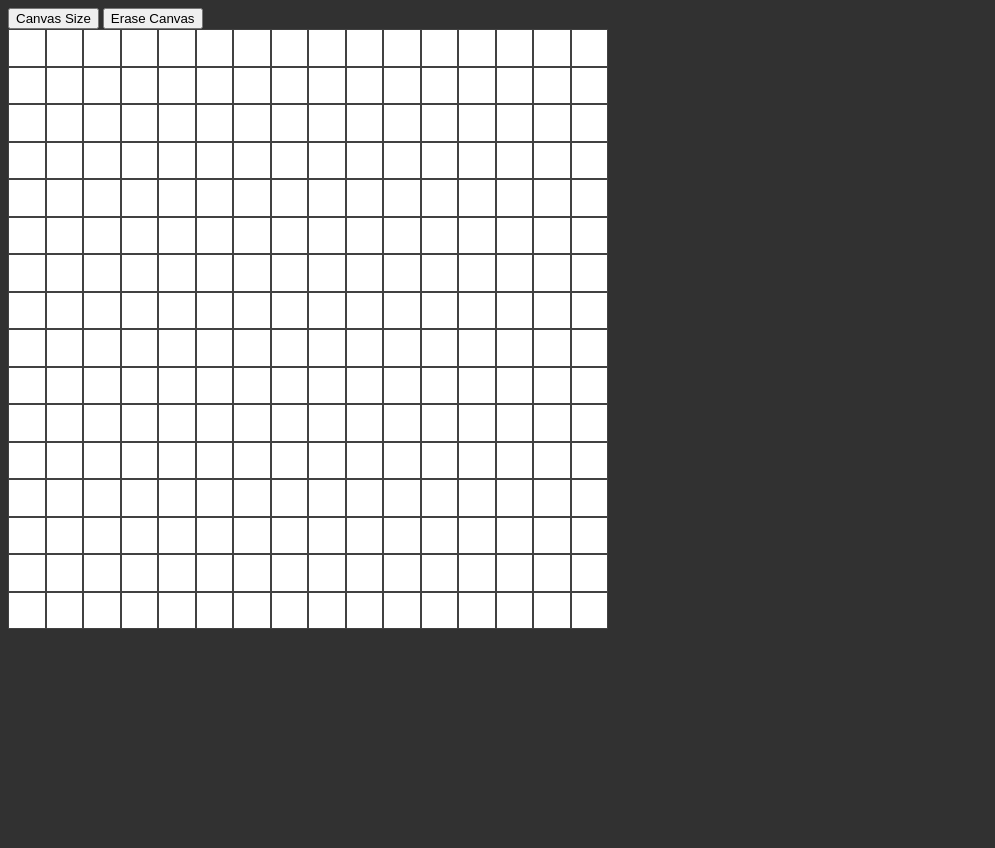
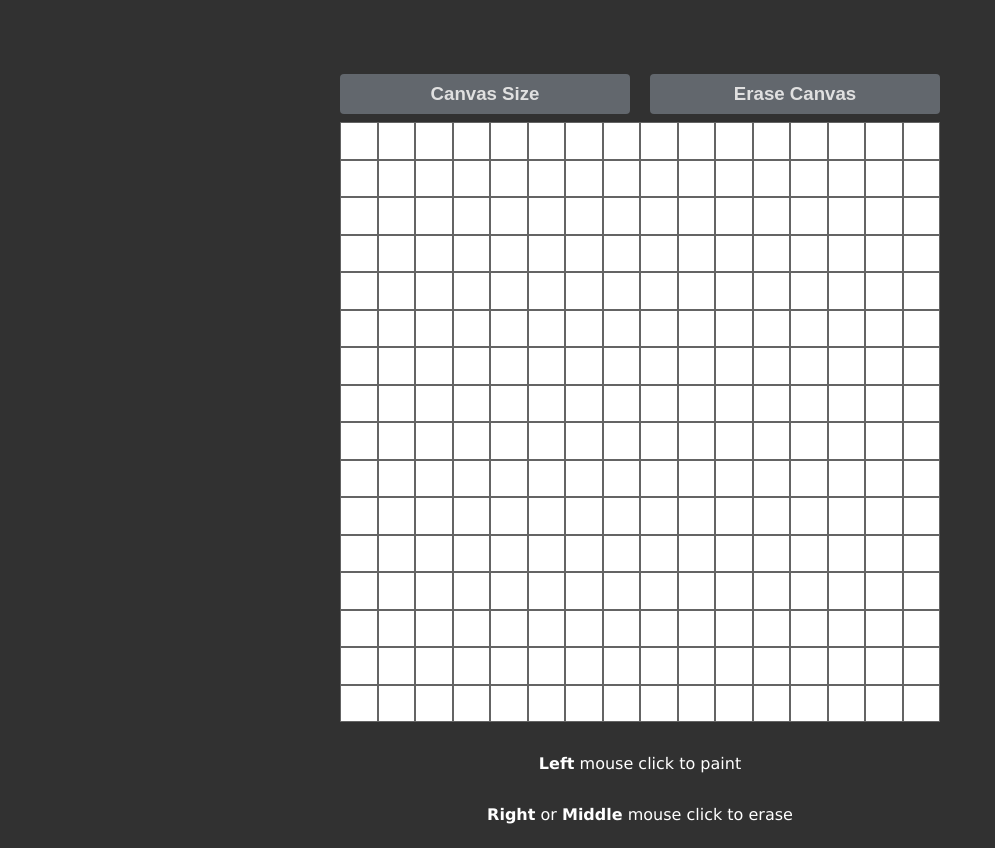
Before and after one commit to Zoldyako/etch-a-sketch, a plain HTML site: page index.html in a window 1280 px wide. Shown: the whole page, without its empty margins (0-995 px from the left). Before the commit the page ends 800 px from the top, so only its background shows below. Drawn offline with Linux system fonts and the light colour scheme.

Commit message:
style.css update

```diff
--- a/index.html
+++ b/index.html
@@ -8,10 +8,17 @@
     <title>Etch-a-Sketch</title>
 </head>
 <body>
-    <button id="canvas-size">Canvas Size</button>
-    <button id="erase-canvas">Erase Canvas</button>
     <div id="container">
-
+        <div id="btns">
+            <button id="canvas-size">Canvas Size</button>
+            <button id="erase-canvas">Erase Canvas</button>
+        </div>
+        <div id="grid-container">
+        </div>
+    </div>
+    <div id="instructions">
+        <p><strong>Left</strong> mouse click to paint</p>
+        <p><strong>Right</strong> or <strong>Middle</strong> mouse click to erase</p>
     </div>
 
 
--- a/script.js
+++ b/script.js
@@ -1,6 +1,6 @@
 document.addEventListener('DOMContentLoaded', () => {
 
-    const container = document.getElementById('container')
+    const container = document.getElementById('grid-container')
     const btn_canvas_size = document.getElementById('canvas-size')
     const btn_erase = document.getElementById('erase-canvas')
 
@@ -53,6 +53,10 @@ document.addEventListener('DOMContentLoaded', () => {
             return
         }
 
+        else if (res === null) {
+            generate_grid(16)
+        }
+
         generate_grid(res)
     }
 
--- a/style.css
+++ b/style.css
@@ -3,8 +3,40 @@ body {
     color: rgb(12, 12, 12);
 }
 
+
 #container {
-    background-color: rgb(0, 0, 0);
+    display: flex;
+    flex-direction: column;
+    align-items: center;
+    margin-top: 50px;
+    padding: 16px;
+}
+
+
+#btns {
+    display: flex;
+    justify-content: center;
+}
+
+
+button {
+    background-color: rgb(98, 103, 109);
+    color: rgb(224, 224, 224);
+    border: none;
+    border-radius: 4px;
+    font-size: 14pt;
+    font-weight: bold;
+    width: 290px;
+    height: 40px;
+    margin: 8px 10px;
+}
+
+button:hover {
+    background-color: rgb(80, 142, 199);
+}
+
+
+#grid-container {
     display: flex;
     width: 600px;
     height: 600px;
@@ -20,7 +52,17 @@ body {
 
 .cell {
     background-color: white;
-    border: 1px solid rgb(65, 65, 65);
+    border: 1px solid rgb(100, 100, 100);
     display: flex;
     flex: 1;
 }
+
+
+#instructions {
+    display: flex;
+    flex-direction: column;
+    align-items: center;
+    text-align: left;
+    color: white;
+    font-family:Verdana, Geneva, Tahoma, sans-serif;
+}
```
